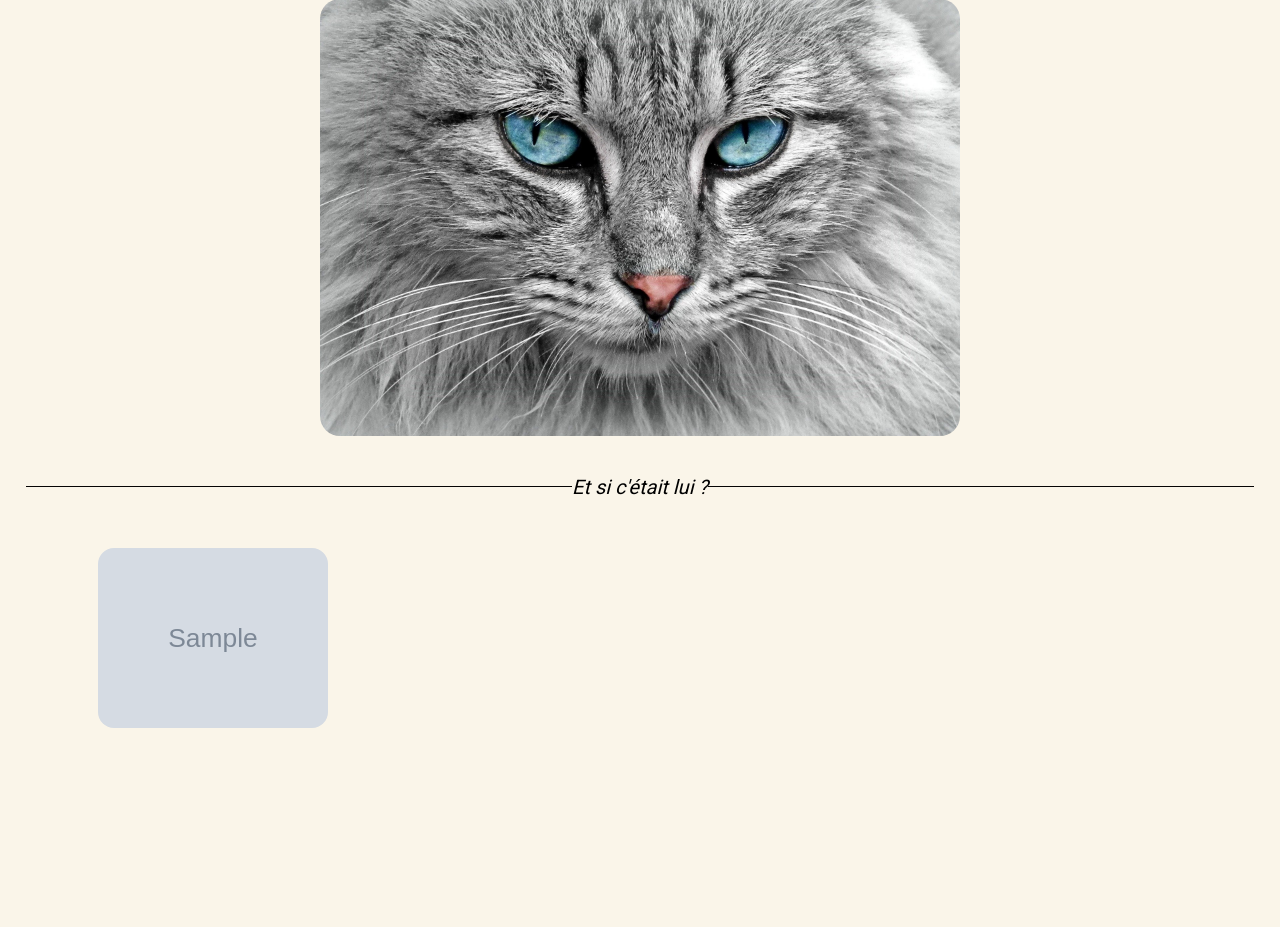
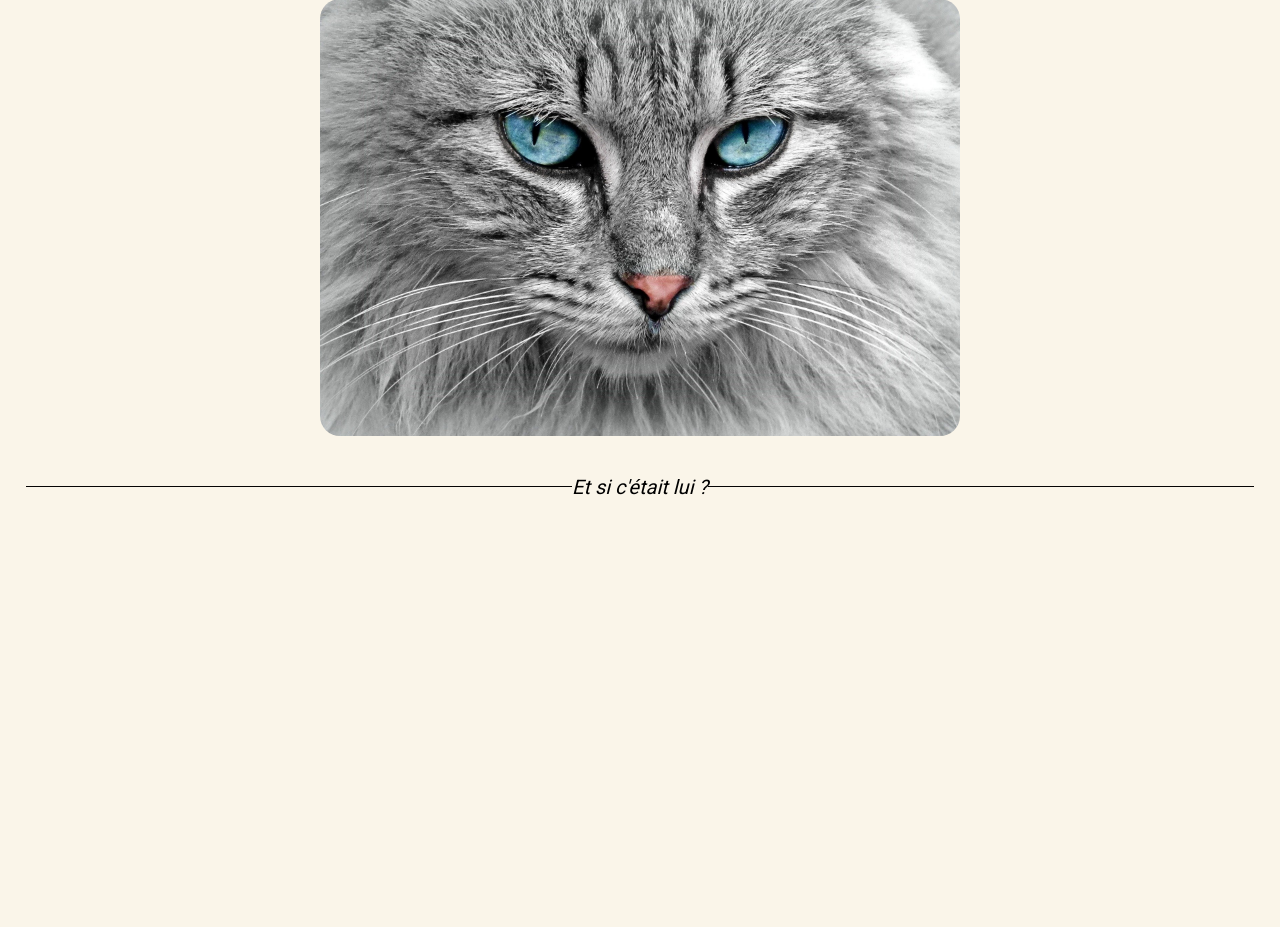
Before and after one commit to WildCodeSchool/php_projet2_nantes_september2021_adopte, a PHP site: template src/View/Home/index.html.twig in a window 1280 px wide. Shown: the part 164-1091 px from the top of the page. Run offline with PHP 8.4, Linux system fonts and the light colour scheme; the template is opened without the code that fills it: most values are stand-ins (such as "Sample title", 1, 10 or a date in 2020); grey boxes marked "Sample" are stand-in pictures; some libraries are stand-ins or nearby versions.

Commit message:
last update

```diff
--- a/src/Controller/HomeController.php
+++ b/src/Controller/HomeController.php
@@ -10,7 +10,6 @@ class HomeController extends AbstractController
 //Affichage des pages
     public function index()
     {
-
         return $this->twig->render('Home/index.html.twig');
     }
 
--- a/src/Model/HomeManager.php
+++ b/src/Model/HomeManager.php
@@ -1,5 +1,7 @@
 <?php
 namespace App\Model;
+
+use App\Model\AbstractManager;
 
 class HomeManager extends AbstractManager
 {
--- a/src/View/Home/chat.html.twig
+++ b/src/View/Home/chat.html.twig
@@ -32,8 +32,8 @@
             </div>
 
             <div class ="infoAdoptant">
-            <label for="nom">Nom:</label><br>
-            <input type="text" id="nom" name="nom" placeholder="Eiffel" required>
+                <label for="nom">Nom:</label><br>
+                <input type="text" id="nom" name="nom" placeholder="Eiffel" required>
             </div>
 
             <div class ="infoAdoptant">
--- a/src/View/Home/index.html.twig
+++ b/src/View/Home/index.html.twig
@@ -8,9 +8,8 @@
 
     <div class="leschats">
     {% for chat in chats %}
-       <a href= "/ficheChat?id={{chat.id}}"><img class="chat" src="{{chat.photo}}" ></a>
+       <a href= "/ficheChat?id={{chat.id}}">    </a>
     {% endfor %}
-
     </div>
 
     <div class="textbutton"><button><a href="listechats">Voir tous les chats prêt à être adopté !</a></button></div>
--- a/src/routes.php
+++ b/src/routes.php
@@ -11,7 +11,7 @@ return [
     'private/delete' => ['Private\\ChatsController', 'delete', ['id']],
 
 //partie public
-    '' => ['HomeController', 'index',],
+    '' => ['HomeController', 'index'],
     'histoire' => ['HomeController', 'histoire'],
     'listechats' => ['HomeController', 'listeChats'],
     'ficheChat' => ['HomeController', 'ficheChat', ['id']],
```
Also changed, not shown: public/assets/images/Cat/photo619cef6739cdc2.55997443.png (added).
